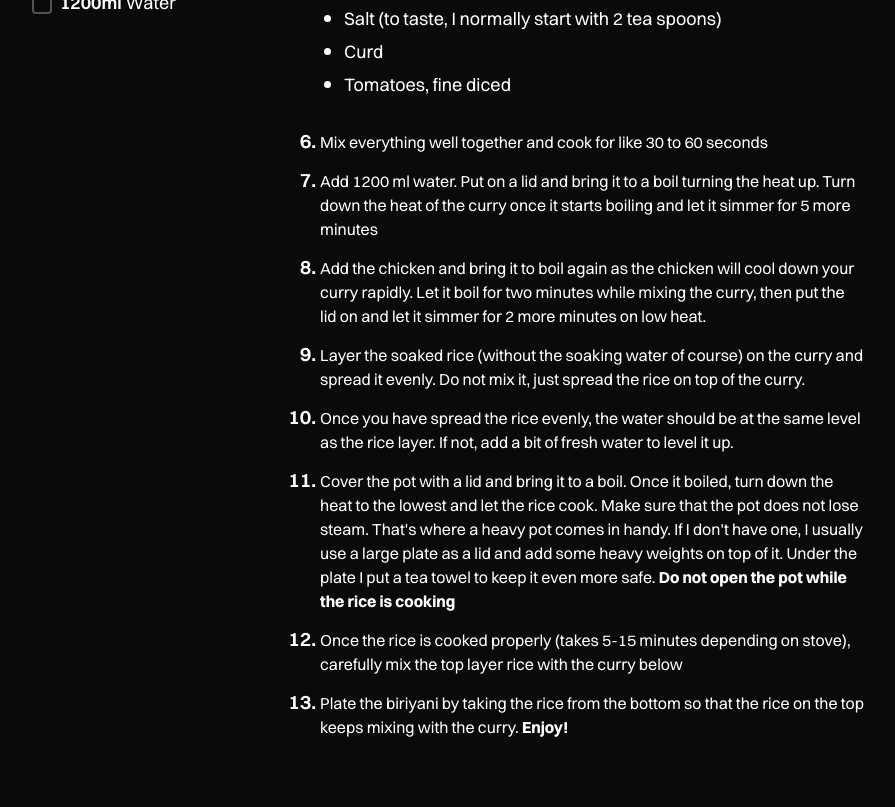
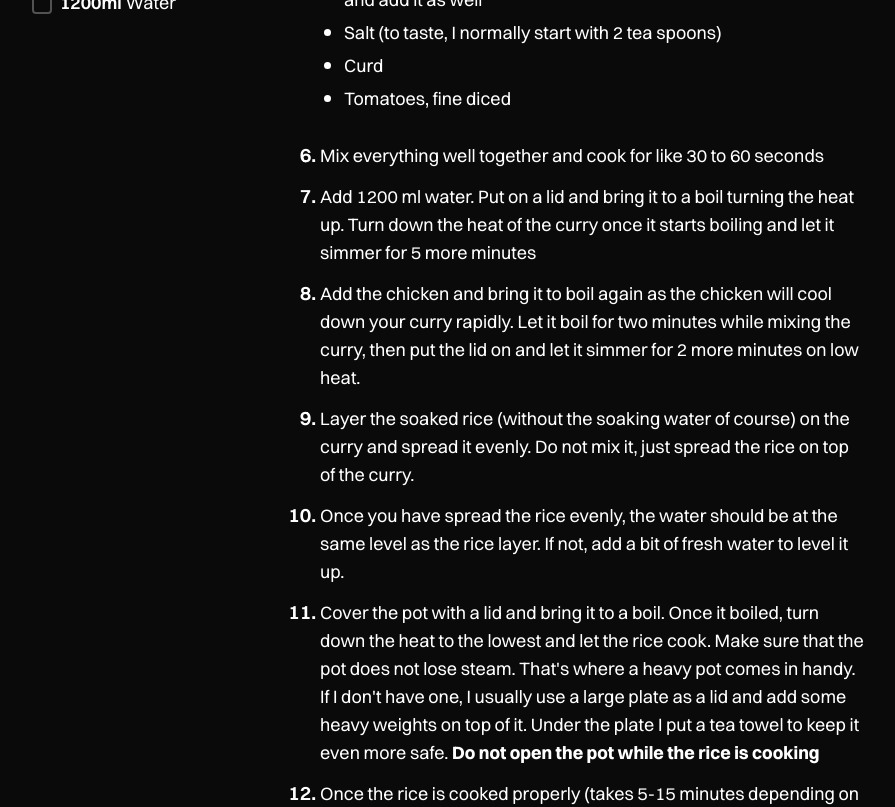
Before and after one commit to rathesDot/rathes.me, a Next.js app: page /biriyani in a window 1280 px wide. Shown: the part 740-1547 px from the top of the page, without its empty margins (24-919 px from the left). Built offline with nearby package versions, Linux system fonts and the light colour scheme.

Commit message:
💄 Add missing styles

```diff
--- a/src/pages/biriyani.tsx
+++ b/src/pages/biriyani.tsx
@@ -64,7 +64,7 @@ const BiriyaniPage: NextPage = () => {
             <li className="text-lg antialiased">
               Wash the Basmati Rice properly and soak it in cold water
             </li>
-            <li>
+            <li className="text-lg antialiased">
               Prep the ingredients. Julienne the onions. Remove the stalks from
               the coriander and mint and finely chop them. If you use fresh
               garlic and ginger, peel them and use a food processor to create a
@@ -98,31 +98,31 @@ const BiriyaniPage: NextPage = () => {
                 <li>Tomatoes, fine diced</li>
               </ul>
             </li>
-            <li>
+            <li className="text-lg antialiased">
               Mix everything well together and cook for like 30 to 60 seconds
             </li>
-            <li>
+            <li className="text-lg antialiased">
               Add 1200 ml water. Put on a lid and bring it to a boil turning the
               heat up. Turn down the heat of the curry once it starts boiling
               and let it simmer for 5 more minutes
             </li>
-            <li>
+            <li className="text-lg antialiased">
               Add the chicken and bring it to boil again as the chicken will
               cool down your curry rapidly. Let it boil for two minutes while
               mixing the curry, then put the lid on and let it simmer for 2 more
               minutes on low heat.
             </li>
-            <li>
+            <li className="text-lg antialiased">
               Layer the soaked rice (without the soaking water of course) on the
               curry and spread it evenly. Do not mix it, just spread the rice on
               top of the curry.
             </li>
-            <li>
+            <li className="text-lg antialiased">
               Once you have spread the rice evenly, the water should be at the
               same level as the rice layer. If not, add a bit of fresh water to
               level it up.
             </li>
-            <li>
+            <li className="text-lg antialiased">
               Cover the pot with a lid and bring it to a boil. Once it boiled,
               turn down the heat to the lowest and let the rice cook. Make sure
               that the pot does not lose steam. That's where a heavy pot comes
@@ -131,11 +131,11 @@ const BiriyaniPage: NextPage = () => {
               a tea towel to keep it even more safe.{" "}
               <strong>Do not open the pot while the rice is cooking</strong>
             </li>
-            <li>
+            <li className="text-lg antialiased">
               Once the rice is cooked properly (takes 5-15 minutes depending on
               stove), carefully mix the top layer rice with the curry below
             </li>
-            <li>
+            <li className="text-lg antialiased">
               Plate the biriyani by taking the rice from the bottom so that the
               rice on the top keeps mixing with the curry.{" "}
               <strong>Enjoy!</strong>
```
